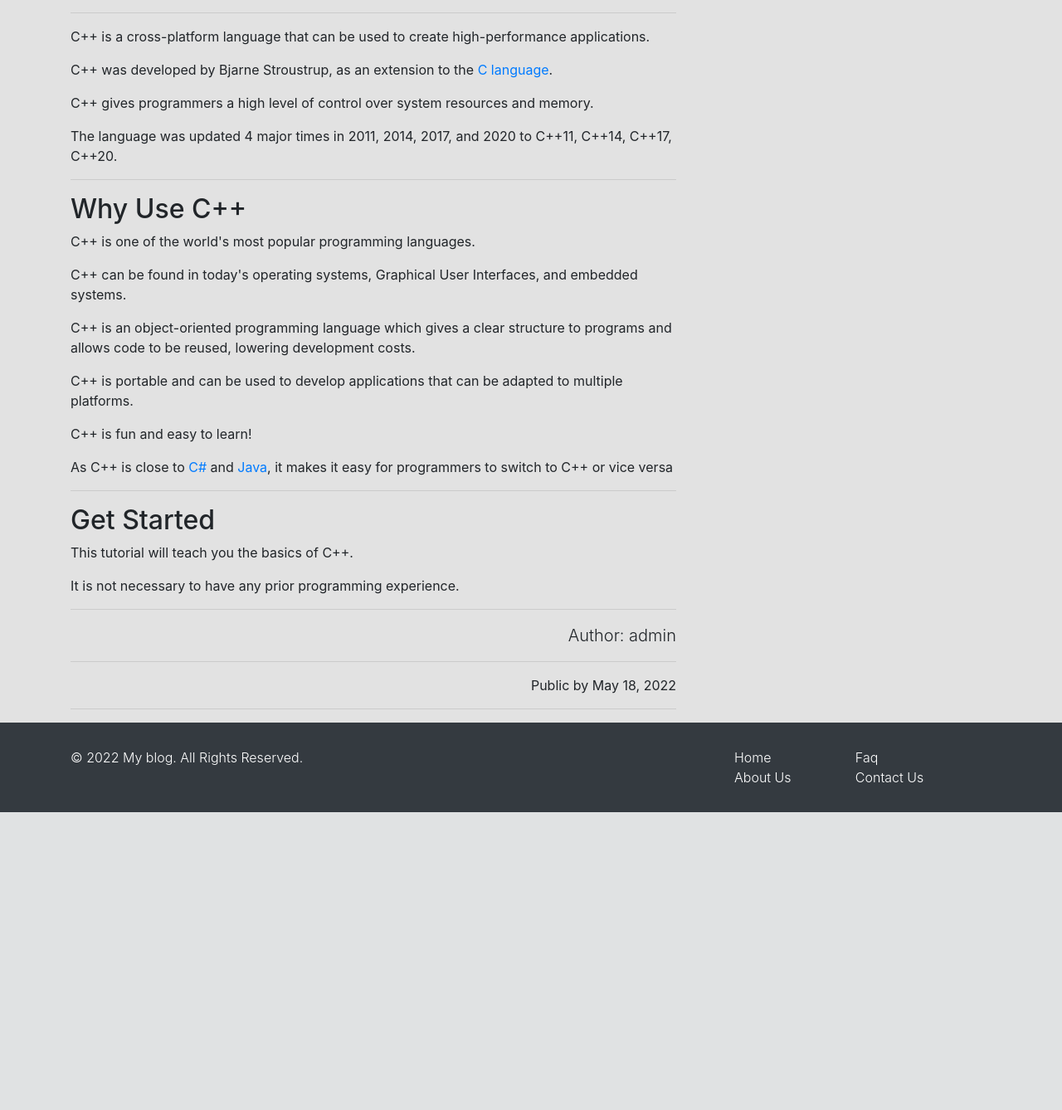
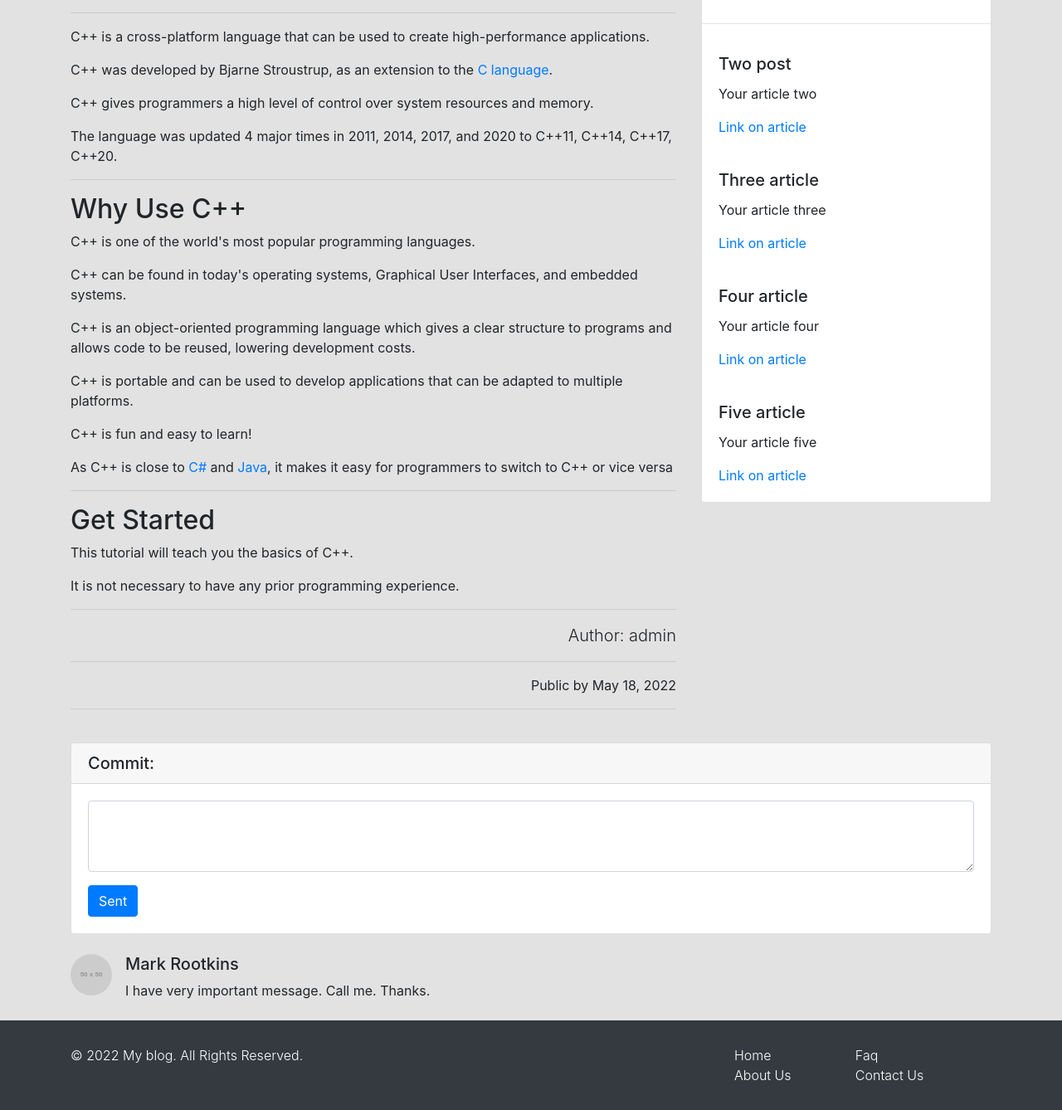
Before and after one commit to Sanqn/Django_Site, a Django app: a page that uses new_site/blog/templates/blog/post_detail.html in a window 1280 px wide. Shown: the part 766-2104 px from the top of the page at 83% size. Before the commit the page ends 1745 px from the top, so only its background shows below. Run offline with Django 4.2, Linux system fonts and the light colour scheme; data comes from the database, SQL or seed files in the repository; grey boxes labelled with a size stand in for pictures from a placeholder-image service; some libraries are stand-ins or nearby versions.

Commit message:
create aside page

```diff
--- /dev/null
+++ b/new_site/blog/templates/blog/include/aside.html
@@ -0,0 +1,65 @@
+<div class="col-md-4">
+    <div class="card my-4">
+        <h5 class="card-header">Tags</h5>
+        <div class="card-body">
+            <div class="row">
+                <div class="col-lg-6">
+                    <ul class="list-unstyled mb-0">
+                        <li>
+                            <a href="#">Django</a>
+                        </li>
+                        <li>
+                            <a href="#">Java</a>
+                        </li>
+                        <li>
+                            <a href="#">C++</a>
+                        </li>
+                    </ul>
+                </div>
+                <div class="col-lg-6">
+                    <ul class="list-unstyled mb-0">
+                        <li>
+                            <a href="#">JavaScript</a>
+                        </li>
+                        <li>
+                            <a href="#">Docker</a>
+                        </li>
+                        <li>
+                            <a href="#">Go</a>
+                        </li>
+                    </ul>
+                </div>
+            </div>
+        </div>
+    </div>
+
+    <div class="card my-4">
+        <h5 class="card-header">Last articles</h5>
+        <div class="card-body">
+            <h5 class="card-title">First post</h5>
+            <p class="card-text">Your article one</p>
+            <a href="#" class="card-link">Link on article</a>
+        </div>
+        <hr>
+        <div class="card-body">
+            <h5 class="card-title">Two post</h5>
+            <p class="card-text">Your article two</p>
+            <a href="#" class="card-link">Link on article</a>
+        </div>
+        <div class="card-body">
+            <h5 class="card-title">Three article</h5>
+            <p class="card-text">Your article three</p>
+            <a href="#" class="card-link">Link on article</a>
+        </div>
+        <div class="card-body">
+            <h5 class="card-title">Four article</h5>
+            <p class="card-text">Your article four</p>
+            <a href="#" class="card-link">Link on article</a>
+        </div>
+        <div class="card-body">
+            <h5 class="card-title">Five article</h5>
+            <p class="card-text">Your article five</p>
+            <a href="#" class="card-link">Link on article</a>
+        </div>
+    </div>
+</div>
--- a/new_site/blog/templates/blog/include/comments.html
+++ b/new_site/blog/templates/blog/include/comments.html
@@ -1,3 +1,4 @@
+{% load static %}
 <div class="card my-4">
     <h5 class="card-header">Commit:</h5>
     <div class="card-body">
--- a/new_site/blog/templates/blog/post_detail.html
+++ b/new_site/blog/templates/blog/post_detail.html
@@ -32,6 +32,8 @@
             <p class="text-right">Public by {{ post.create_at }}</p>
             <hr>
         </div>
+        {%include 'blog/include/aside.html'%}
     </div>
+    {%include 'blog/include/comments.html'%}
 </div>
 {% endblock %}
```
